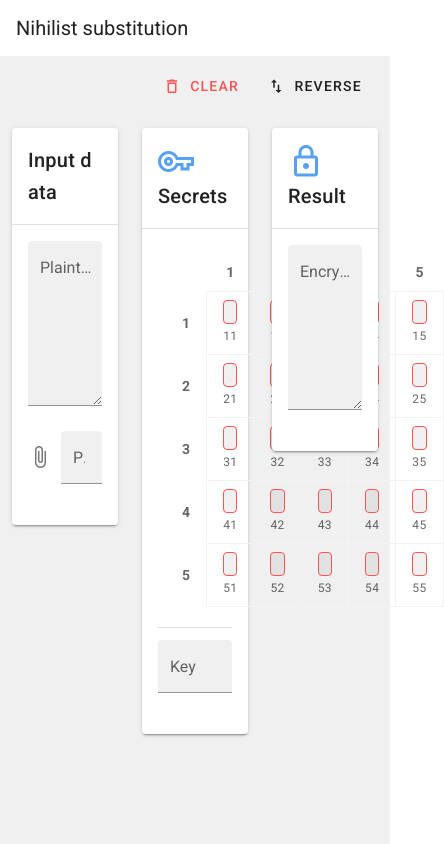
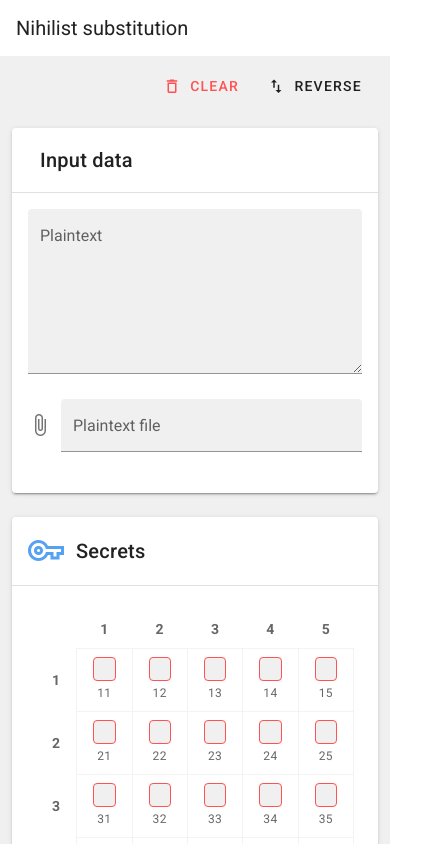
Before and after one commit to tjakubowski/put-pod, a Vue app: page / in a window 390 px wide. Shown: the top 844 px of the page, 444 px wide, since content can reach past the window. Built offline with nearby package versions, Linux system fonts and the light colour scheme.

Commit message:
Change cards wrappers to be more responsive

```diff
--- a/src/App.vue
+++ b/src/App.vue
@@ -23,22 +23,22 @@
 
         <v-row>
 
-          <v-col cols="4">
+          <v-col cols="12" md="6" lg="4">
             <base-card title="Input data" icon="text-subject">
               <v-textarea v-model="text" @input="deleteFile" :label="textLabel" filled dense/>
               <v-file-input @change="readFile" v-model="textFile" label="Plaintext file" filled dense/>
             </base-card>
           </v-col>
 
-          <v-col cols="4">
+          <v-col cols="12" md="6" lg="4">
             <base-card title="Secrets" icon="key-outline">
-              <AlphabetTable @input="updateAlphabet"/>
+              <AlphabetTable @input="updateAlphabet" :size="alphabetMatrixSize"/>
               <v-divider class="my-3"/>
-              <v-text-field v-model="encryptionKey" label="Key" filled dense/>
+              <v-text-field v-model="encryptionKey" :rules="encryptionKeyRules" label="Key" filled dense/>
             </base-card>
           </v-col>
 
-          <v-col cols="4">
+          <v-col cols="12" md="6" lg="4">
             <base-card title="Result" icon="lock-outline">
               <v-textarea :value="result" label="Encrypted text" readonly filled dense/>
             </base-card>
```
